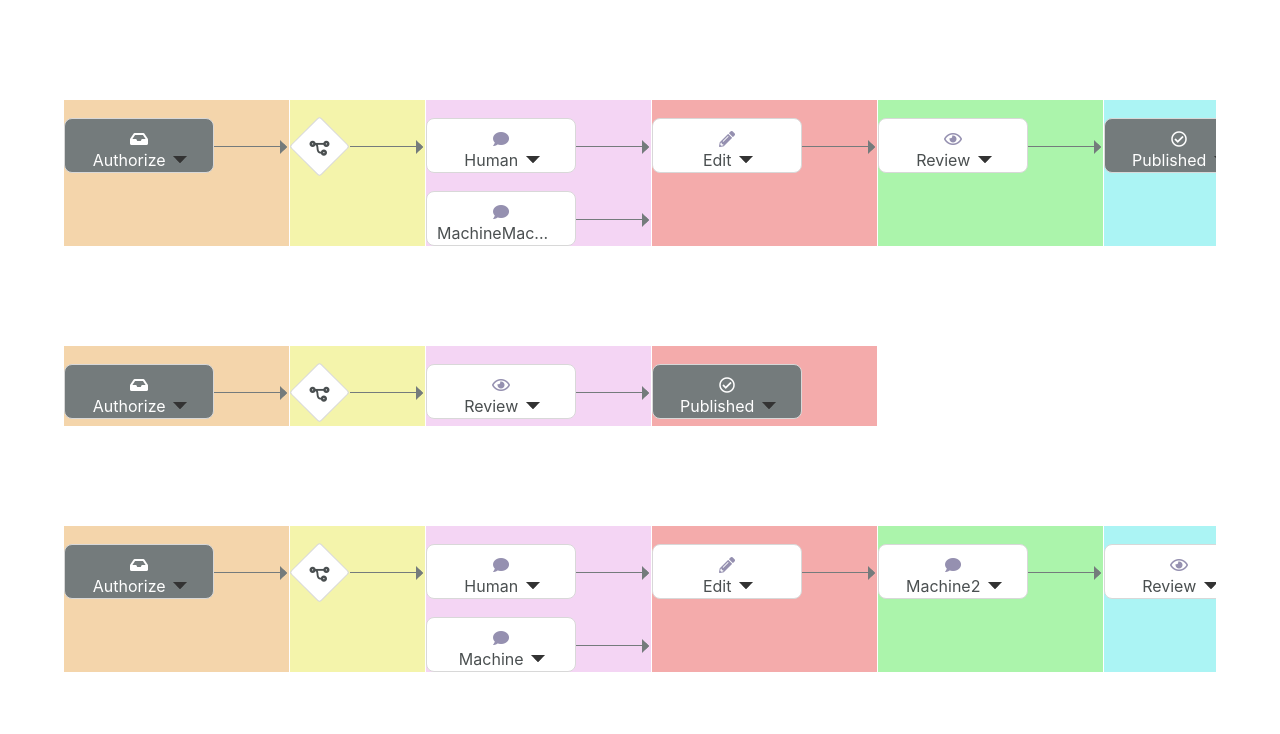
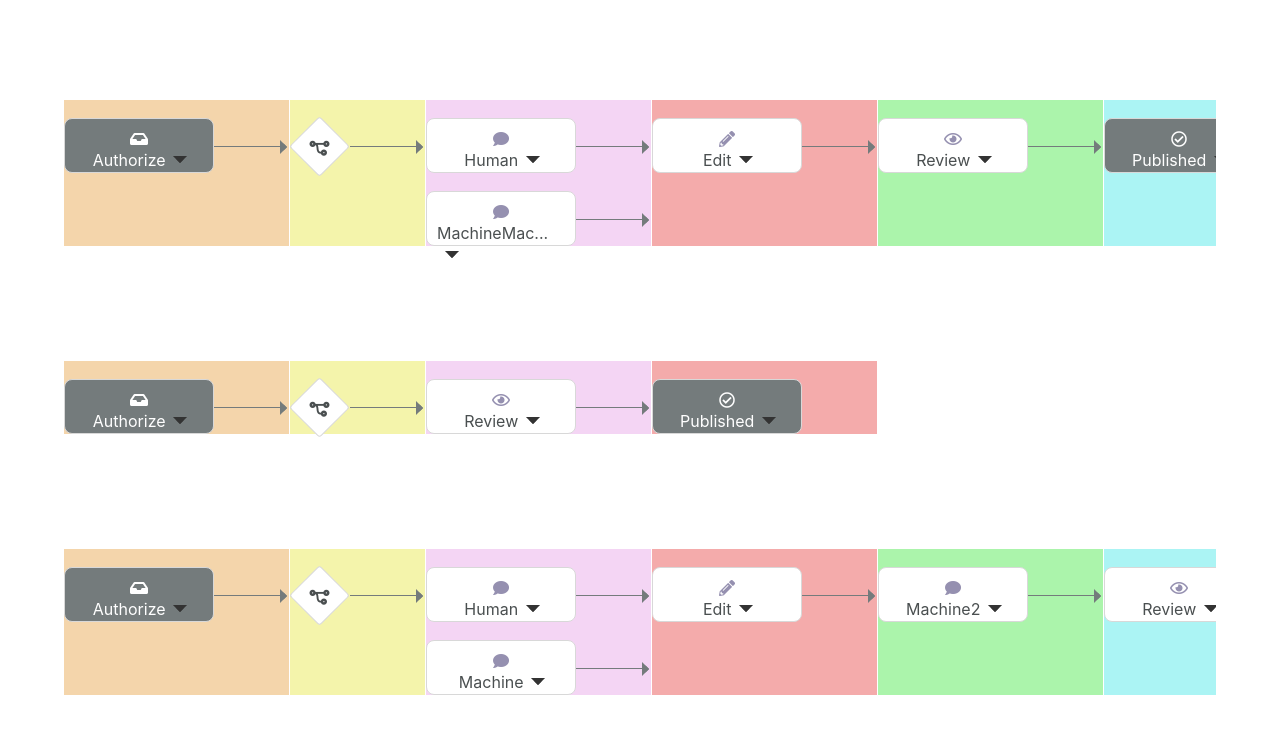
Before and after one commit to xiaoyunyang/react-process-flowchart, a React (Create React App) app: page / in a window 1280 px wide. Shown: the top 734 px of the page. Built offline with nearby package versions, Linux system fonts and the light colour scheme.

Commit message:
added padding to accomodate horizontal scroll bar

```diff
--- a/src/components/workflowViz.css
+++ b/src/components/workflowViz.css
@@ -6,6 +6,7 @@
     grid-template-columns: 225px 135px 225px 225px 225px 225px;
     overflow-x: scroll;
     overflow-y: hidden;
+    padding-bottom: 15px;
     min-height: 80px;
   }
 
```
